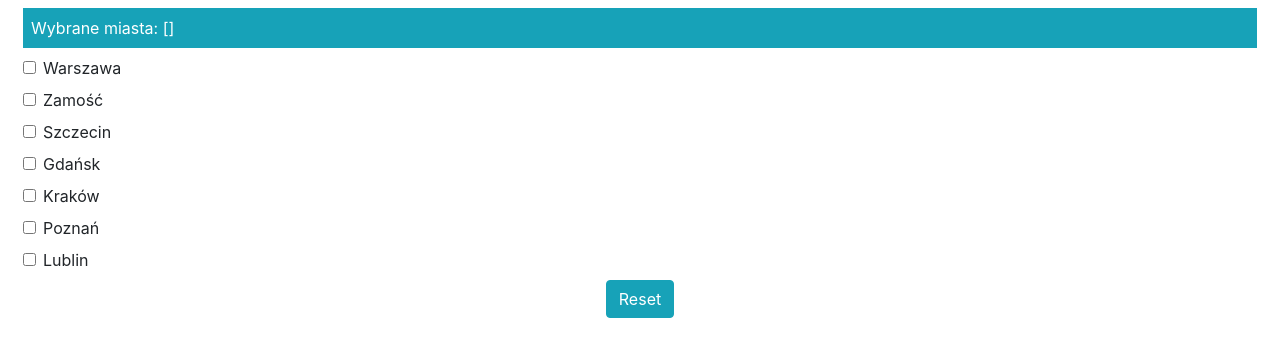
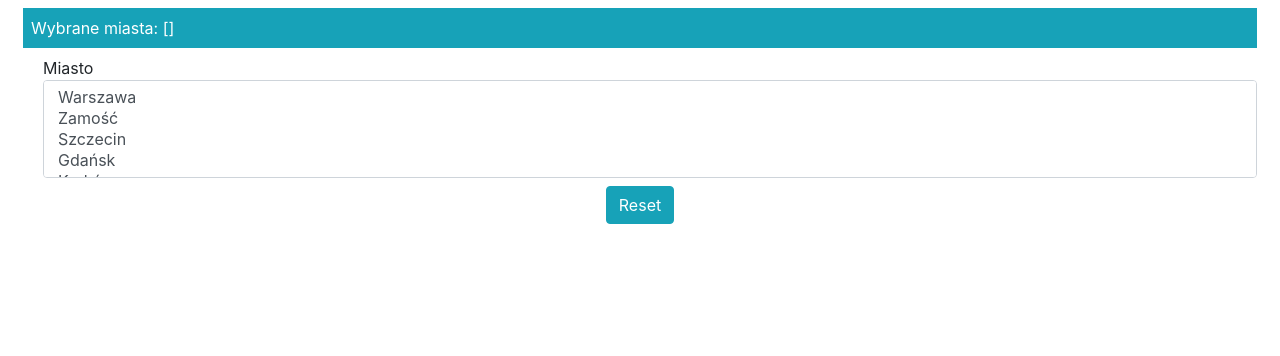
Before and after one commit to marekz/vuejs_simple_example, a Vue app in the folder templatesanddata/: page / in a window 1280 px wide. Shown: the top 356 px of the page. Built offline with nearby package versions, Linux system fonts and the light colour scheme.

Commit message:
VUEjs forms - bidirectional binding - array - example with select

```diff
--- a/templatesanddata/src/App.vue
+++ b/templatesanddata/src/App.vue
@@ -3,10 +3,15 @@
         <div class="bg-info m-2 p-2 text-white">
             <div>Wybrane miasta: {{ cities }}</div>
         </div>
-        <div class="form-check m-2" v-for="city in cityNames" v-bind:key="city">
+        <div class="form-check m-2">
             <label class="form-check-label">
-                <input type="checkbox" class="form-check-input" v-model="cities" v-bind:value="city"/> {{city}}
+              Miasto
             </label>
+            <select multiple class="form-control" v-model="cities">
+              <option v-for="city in cityNames" v-bind:key="city">
+                {{ city }}
+              </option>
+            </select>
         </div>
         <div class="text-center">
           <button v-on:click="reset" class="btn btn-info">Reset</button>
```
